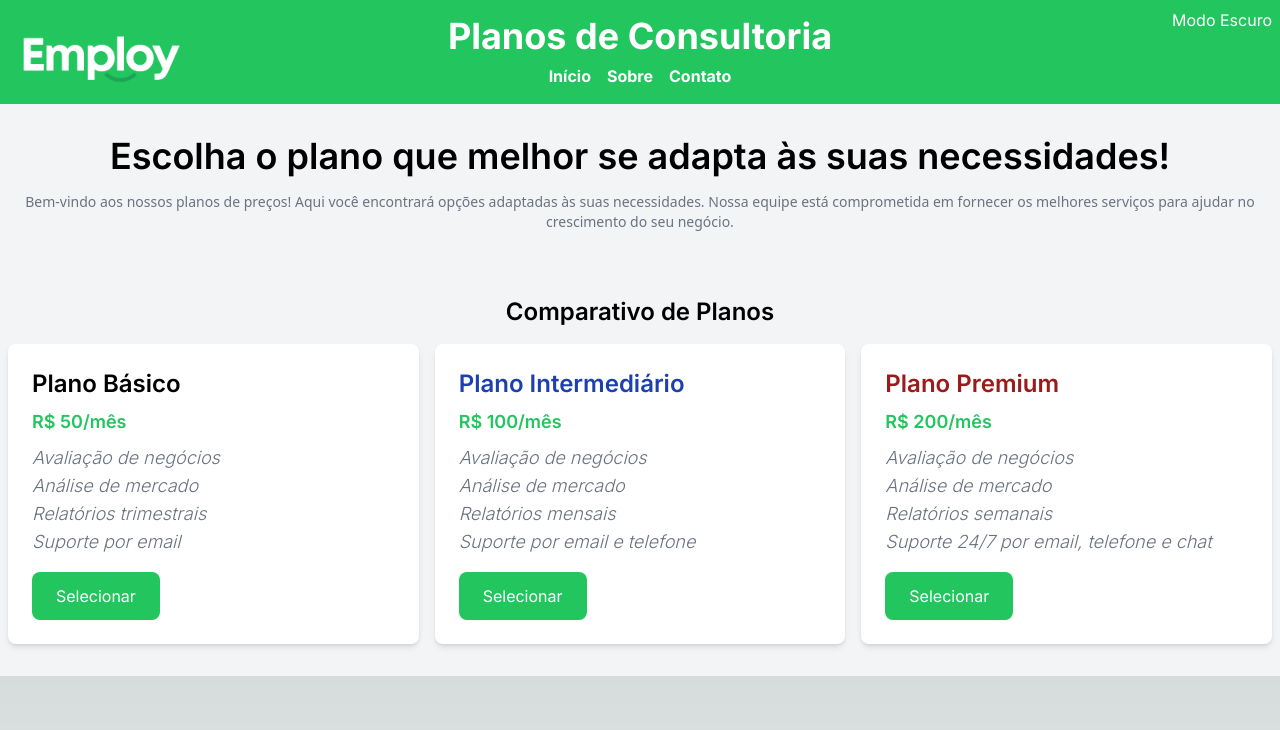
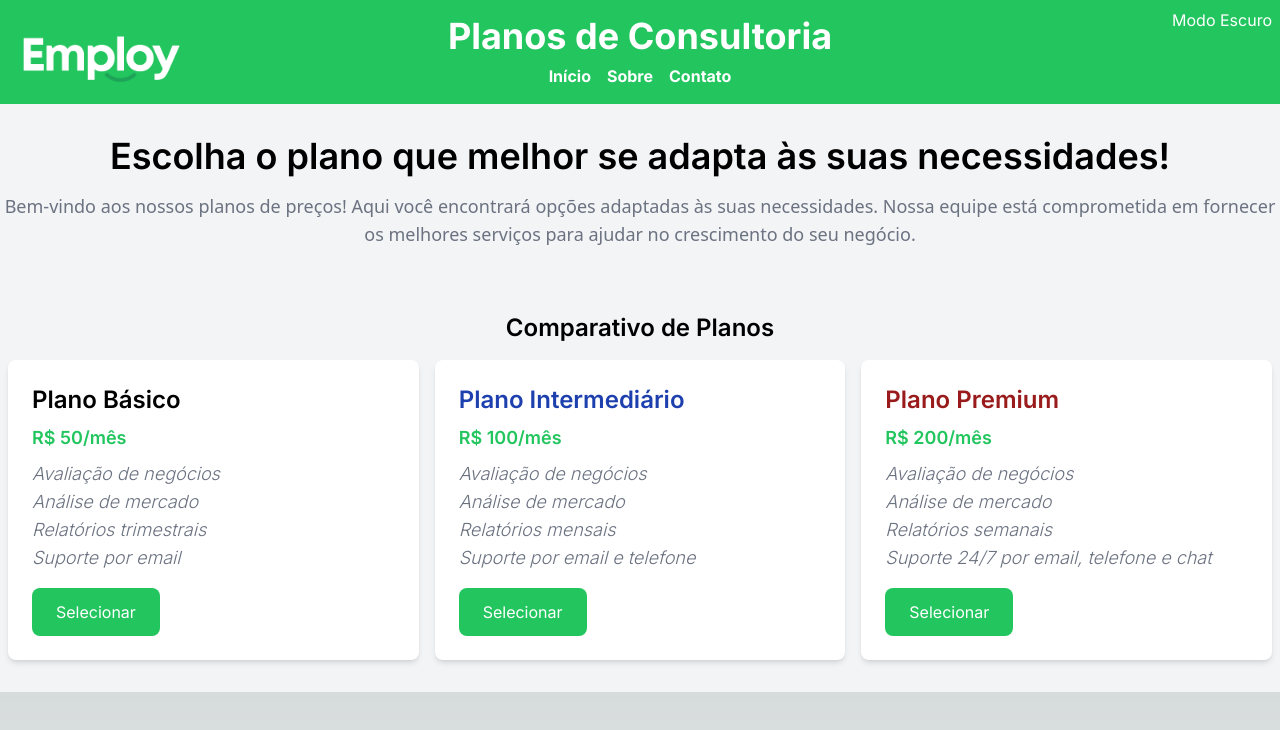
Before and after one commit to DaviMattosDev/layout-simples, a Next.js app: page / in a window 1280 px wide. Shown: the top 730 px of the page. Built offline with nearby package versions, Linux system fonts and the light colour scheme.

Commit message:
Update page.tsx

```diff
--- a/src/app/page.tsx
+++ b/src/app/page.tsx
@@ -74,7 +74,7 @@ const PricingPage: React.FC = () => {
           Escolha o plano que melhor se adapta às suas necessidades!
         </h2>
         <p
-          className={`text-center text-lg font-sans text-sm size-25 ${
+          className={`text-center text-lg font-sans size-25 ${
             darkMode ? "text-gray-400" : "text-gray-500"
           }`}
         >
```
